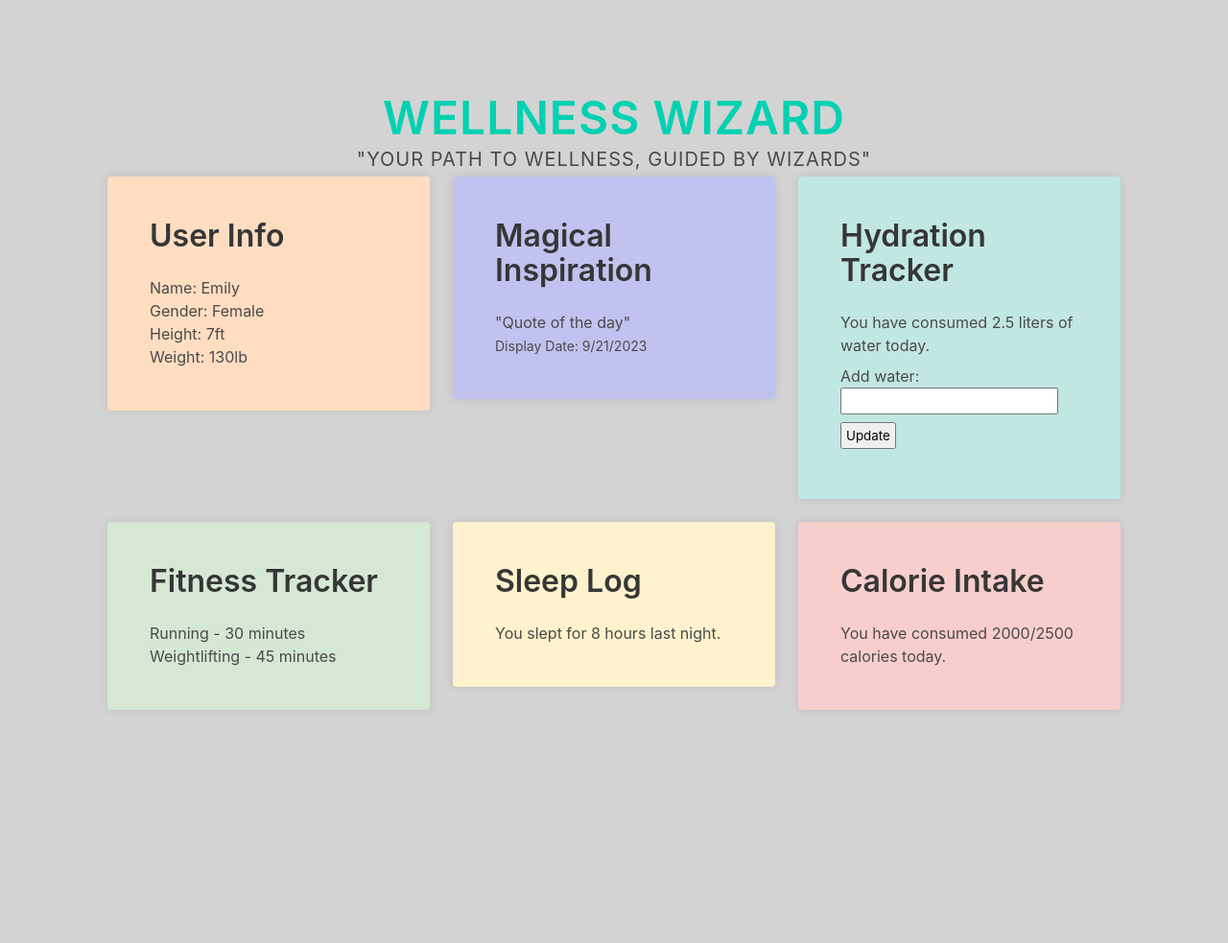
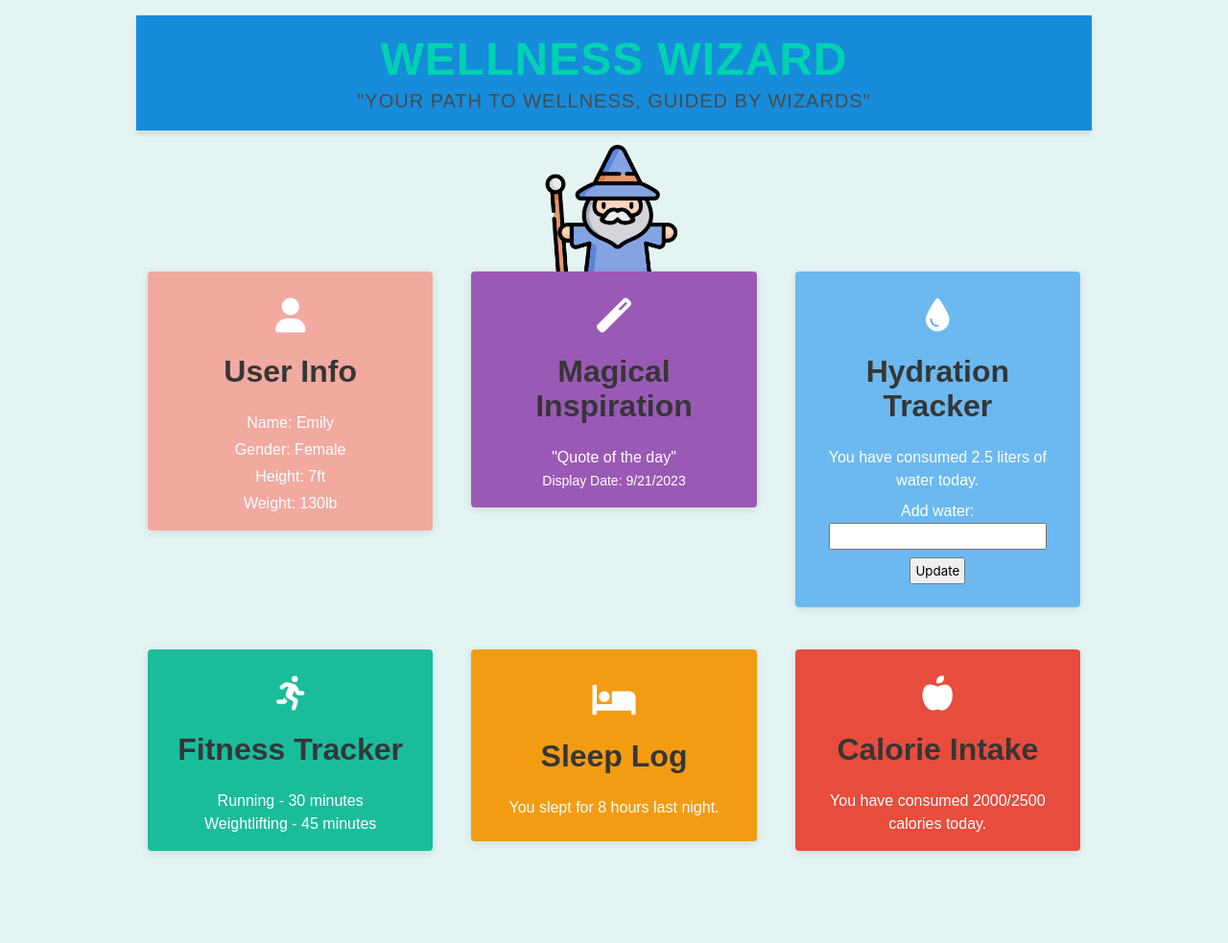
Before and after one commit to JackStendeback/WellnessWizard, a Node server app: page / in a window 1280 px wide. Shown: the whole page at 96% size. Before the commit the page ends 740 px from the top, so only its background shows below. Run offline with Node 20, Linux system fonts and the light colour scheme; some libraries are stand-ins or nearby versions.

Commit message:
creating wizard animations, more css bulma styling, page formatting

```diff
--- a/views/homepage.handlebars
+++ b/views/homepage.handlebars
@@ -1,17 +1,26 @@
 <body>
     <section class="section">
         <div class="container">
-            <header class="heading has-text-centered">
+            <header class="heading">
                 <h1 class="title is-1 has-text-primary">Wellness Wizard</h1>
                 <p class="subtitle has-text-grey-dark">"Your path to wellness, guided by wizards"</p>
             </header>
 
+            <!-- Wizard Icon -->
+            <div class="wizard-container">
+                <img src="images/wizard.png" alt="Wizard Icon" class="wizard">
+            </div>
+
             <div class="columns">
+                <!-- User Info Card -->
                 <div class="column">
-                    <div class="card user-info">
+                    <div class="card user-info" onclick="toggleCardContent(this)">
                         <div class="card-content">
+                            <div class="icon-wrapper">
+                                <span class="icon"><i class="fas fa-user fa-lg"></i></span>
+                            </div>
                             <h2 class="title">User Info</h2>
-                            <ul class="list-none p-0">
+                            <ul class="list-none p-0 content">
                                 <li>Name: Emily</li>
                                 <li>Gender: Female</li>
                                 <li>Height: 7ft</li>
@@ -21,9 +30,13 @@
                     </div>
                 </div>
 
+                <!-- Magical Inspiration Card -->
                 <div class="column">
-                    <div class="card magical-inspiration">
+                    <div class="card magical-inspiration" onclick="toggleCardContent(this)">
                         <div class="card-content">
+                            <div class="icon-wrapper">
+                                <span class="icon"><i class="fas fa-magic fa-lg"></i></span>
+                            </div>
                             <h2 class="title">Magical Inspiration</h2>
                             <h4>"Quote of the day"</h4>
                             <p><small>Display Date: 9/21/2023</small></p>
@@ -31,14 +44,18 @@
                     </div>
                 </div>
 
+                <!-- Hydration Tracker Card -->
                 <div class="column">
-                    <div class="card hydration-tracker">
+                    <div class="card hydration-tracker" onclick="toggleCardContent(this)">
                         <div class="card-content">
+                            <div class="icon-wrapper">
+                                <span class="icon"><i class="fas fa-tint fa-lg"></i></span>
+                            </div>
                             <h2 class="title">Hydration Tracker</h2>
                             <p>You have consumed {{waterConsumption}} liters of water today.</p>
                             <form action="/update-water" method="POST" class="my-2">
                                 <label for="waterAmount" class="block mb-1">Add water:</label>
-                                <input type="number" id="waterAmount" name="waterAmount" min="0" step="0.1" class="block w-full p-1 mb-2 border rounded">
+                                <input type="number" id="waterAmount" name="waterAmount" min="0" step="1" class="block w-full p-1 mb-2 border rounded" onclick="event.stopPropagation();">
                                 <button type="submit" class="block w-full p-1 border rounded bg-blue-500 hover:bg-blue-700 text-white">Update</button>
                             </form>
                         </div>
@@ -47,9 +64,13 @@
             </div>
 
             <div class="columns">
+                <!-- Fitness Tracker Card -->
                 <div class="column">
-                    <div class="card fitness-tracker">
+                    <div class="card fitness-tracker" onclick="toggleCardContent(this)">
                         <div class="card-content">
+                            <div class="icon-wrapper">
+                                <span class="icon"><i class="fas fa-running fa-lg"></i></span>
+                            </div>
                             <h2 class="title">Fitness Tracker</h2>
                             {{#each workouts}}
                             <p>{{this}}</p>
@@ -58,18 +79,26 @@
                     </div>
                 </div>
 
+                <!-- Sleep Log Card -->
                 <div class="column">
-                    <div class="card sleep-log">
+                    <div class="card sleep-log" onclick="toggleCardContent(this)">
                         <div class="card-content">
+                            <div class="icon-wrapper">
+                                <span class="icon"><i class="fas fa-bed fa-lg"></i></span>
+                            </div>
                             <h2 class="title">Sleep Log</h2>
                             <p>You slept for {{totalSleep}} hours last night.</p>
                         </div>
                     </div>
                 </div>
 
+                <!-- Calorie Intake Card -->
                 <div class="column">
-                    <div class="card calorie-intake">
+                    <div class="card calorie-intake" onclick="toggleCardContent(this)">
                         <div class="card-content">
+                            <div class="icon-wrapper">
+                                <span class="icon"><i class="fas fa-apple-alt fa-lg"></i></span>
+                            </div>
                             <h2 class="title">Calorie Intake</h2>
                             <p>You have consumed {{calorieIntake}}/2500 calories today.</p>
                         </div>
@@ -79,106 +108,130 @@
         </div>
     </section>
 
+    <div class="overlay" onclick="toggleOverlay()"></div>
+
     <style>
-        .box {
-            border-radius: 10px;
-            box-shadow: 0px 0px 10px 2px rgba(0,0,0,0.1);
+        body {
+            font-family: 'Arial', sans-serif;
+            overflow-x: hidden;
         }
 
-        .box:hover {
-            transform: scale(1.05);
-            transition: transform 0.3s;
+        .title, .subtitle {
+            display: block;
+            text-align: center;
         }
 
-        .animated {
-            animation-duration: 1s;
+        .heading {
+            height: 120px;
+            text-align: center;
+            line-height: 120px;
         }
 
-        @keyframes fadeIn {
-            from {
-                opacity: 0;
-            }
-            to {
-                opacity: 1;
-            }
+        .container, .section {
+            width: 100%;
+            text-align: center;
         }
 
-        .fadeIn {
-            animation-name: fadeIn;
+        .overlay {
+            position: fixed;
+            top: 0;
+            left: 0;
+            width: 100%;
+            height: 100%;
+            background: rgba(0, 0, 0, 0.5);
+            display: none;
+            z-index: 999;
         }
 
-        @keyframes bounce {
-            0%, 20%, 50%, 80%, 100% {
-                transform: translateY(0);
-            }
-
-            40% {
-                transform: translateY(-20px);
-            }
-
-            60% {
-                transform: translateY(-10px);
-            }
+        .overlay.active {
+            display: block;
         }
 
-        @keyframes rotate {
-            from {
-                transform: rotate(0deg);
-            }
-            to {
-                transform: rotate(360deg);
-            }
+        .card {
+            transition: transform 0.5s ease-in-out, z-index 0.5s ease-in-out;
         }
 
-        .bounce {
-            animation: bounce 2s infinite;
+        .card.active {
+            z-index: 1000;
+            position: fixed;
+            top: 50%;
+            left: 50%;
+            transform: translate(-50%, -50%) scale(2);
         }
 
-        .rotate {
-            animation: rotate 2s linear infinite;
+        .card-content {
+            padding: 1rem;
+            cursor: pointer;
         }
 
-        .box:hover {
-            transform: scale(1.05);
-            transition: transform 0.3s;
+        /* Wellness Wizard card styles */
+.wizard-container {
+    text-align: center;
+    position: relative;
+    height: 150px; /* Adjust the height as needed */
+    margin-bottom: -40px; /* Adjust this negative margin to move it higher */
+    overflow: hidden;
+}
+
+/* Wizard styles */
+.wizard {
+    position: absolute;
+    bottom: 0;
+    left: 50%;
+    transform: translateX(-50%);
+    width: 140px;
+    animation: wizardCycling 15s linear infinite;
+}
+
+/* Animation keyframes for cycling through movements */
+@keyframes wizardCycling {
+    0%, 100% {
+        transform: translateY(0) rotate(0) translateX(-50%);
+    }
+    10% {
+        transform: translateY(-20px) rotate(15deg) translateX(-50%);
+    }
+    20% {
+        transform: translateY(0) rotate(0) translateX(-50%);
+    }
+    30% {
+        transform: translateY(-20px) rotate(-15deg) translateX(-50%);
+    }
+    40% {
+        transform: translateY(0) rotate(0) translateX(-50%);
+    }
+    60% {
+        transform: translateY(0) rotate(0) translateX(-60%);
+    }
+    70% {
+        transform: translateY(0) rotate(0) translateX(-40%);
+    }
+    85% {
+        transform: translateY(-10px) rotate(5deg) translateX(-55%);
+    }
+    95% {
+        transform: translateY(-10px) rotate(-5deg) translateX(-45%);
+    }
+}
+    </style>
+
+   <script src="https://cdnjs.cloudflare.com/ajax/libs/animejs/3.2.1/anime.min.js"></script>
+    <script>
+        document.addEventListener('DOMContentLoaded', function () {
+            // Animation or other JavaScript goes here
+        });
+
+        window.toggleCardContent = function (card) {
+            const overlay = document.querySelector('.overlay');
+            card.classList.toggle('active');
+            overlay.classList.toggle('active');
         }
 
-        button:hover {
-            background-color: #66c2ff; /* Change color as per your preference */
-            transition: background-color 0.3s;
+        window.toggleOverlay = function () {
+            const overlay = document.querySelector('.overlay');
+            const activeCard = document.querySelector('.card.active');
+            overlay.classList.remove('active');
+            if (activeCard) activeCard.classList.remove('active');
         }
-
-        @keyframes glow {
-            0% {
-                box-shadow: 0 0 5px #ff0000, 0 0 25px #ff0000, 0 0 50px #ff0000, 0 0 200px #ff0000;
-            }
-            100% {
-                box-shadow: 0 0 10px #ff0000, 0 0 35px #ff0000, 0 0 75px #ff0000, 0 0 150px #ff0000;
-            }
-        }
-
-        .magical-inspiration:hover {
-            animation: glow 1.5s alternate infinite;
-        }
-
-        .magical-text {
-            font-family: 'Tangerine', cursive;
-            font-size: 2em;
-            text-shadow: 2px 2px 4px #000000;
-        }
-    </style>
-    <script src="https://cdnjs.cloudflare.com/ajax/libs/animejs/3.2.1/anime.min.js"></script>
-    <script>
-        document.addEventListener('DOMContentLoaded', function () {
-            // Anime.js Magic Animations
-            anime({
-                targets: '.box',
-                translateY: 10,
-                direction: 'alternate',
-                loop: true,
-                easing: 'easeInOutQuad',
-                duration: 1000,
-            });
-        });
     </script>
 </body>
--- a/views/layouts/main.handlebars
+++ b/views/layouts/main.handlebars
@@ -3,51 +3,144 @@
 
 <head>
     <meta charset="UTF-8">
+    <title>Wellness Wizard</title>
     <link rel="stylesheet" href="https://cdnjs.cloudflare.com/ajax/libs/bulma/0.9.3/css/bulma.min.css">
-    <title>WellnessWizard</title>
+    <link rel="stylesheet" href="https://cdnjs.cloudflare.com/ajax/libs/font-awesome/6.0.0-beta3/css/all.min.css">
     <style>
         body {
-            background-color: lightgray;
+            font-family: 'Arial', sans-serif;
+            background-color: #e4f4f2;
+            margin: 0;
+            padding: 0;
+            overflow-x: hidden;
         }
 
+       .heading {
+    background-color: #168cdb;
+    color: #ffffff;
+    padding: 20px 0;
+    display: flex;
+    align-items: center;
+    justify-content: center;
+    flex-direction: column;
+    box-shadow: 0px 4px 5px 0px rgba(0, 0, 0, 0.1);
+    margin-top: -80px; /* Adjust this negative margin to move the header higher */
+}
+
+
         .container {
-            max-width: 1000px;
+            width: 100%;
+            max-width: 1200px;
+            margin: 0 auto;
+            padding: 0 15px;
         }
 
-        .header {
-            background-color: #00D1B2;
-            color: white;
-            border-radius: 8px;
-            padding: 10px;
-            margin-bottom: 20px;
+        .columns {
+            display: flex;
+            flex-wrap: wrap; /* Will wrap the .column elements when the container is too small */
+            gap: 16px;
+            margin: 20px 0;
+            justify-content: space-around;
+        }
+
+        .column {
+            flex: 1;
+            min-width: 150px; /* Minimum width of the cards to ensure visibility */
+            box-sizing: border-box;
+        }
+
+        .card {
+            box-shadow: 0px 2px 10px 0px rgba(0, 0, 0, 0.1);
+            transition: all 0.3s ease-in-out;
+            min-height: 200px;
+            width: 100%;
+            box-sizing: border-box;
+            display: flex;
+            flex-direction: column;
+        }
+
+        .card-content {
+            flex-grow: 1;
+            display: flex;
+            flex-direction: column;
+            justify-content: center;
+            padding: 1rem;
+            cursor: pointer;
+            color: #ffffff;
             text-align: center;
         }
 
-        .row {
-            display: flex;
-            justify-content: space-between;
-            margin-bottom: 20px;
-            flex-wrap: wrap;
+        /* Color Coding for different cards */
+        .user-info { background-color: #f1a9a0; }
+        .magical-inspiration { background-color: #9b59b6; }
+        .hydration-tracker { background-color: #6bb9f0; }
+        .fitness-tracker { background-color: #1abc9c; }
+        .sleep-log { background-color: #f39c12; }
+        .calorie-intake { background-color: #e74c3c; }
+
+        .overlay {
+            position: fixed;
+            top: 0;
+            left: 0;
+            width: 100%;
+            height: 100%;
+            background: rgba(0, 0, 0, 0.5);
+            display: none;
+            z-index: 999;
         }
 
-        .card {
-            flex: 0 0 30%;
-            background-color: #e0e0e0;
-            padding: 20px;
-            box-shadow: 0px 0px 10px 0px rgba(0,0,0,0.1);
+        .overlay.active { display: block; }
+
+        /* Icon styles */
+      /* Adjusted styles for circular icons */
+.icon-wrapper {
+    background-color: inherit; /* Use the card's background color */
+    border-radius: 50%;
+    width: 60px; /* Adjusted size */
+    height: 60px; /* Adjusted size */
+    display: flex;
+    align-items: center;
+    justify-content: center;
+    margin: 0 auto 10px; /* Centered and added bottom margin */
+}
+
+/* Adjusted icon size and color */
+.icon {
+    font-size: 1.8rem; /* Adjusted icon size */
+    color: #ffffff; /* Adjusted icon color */
+}
+
+        @media (max-width: 768px) {
+            .column, .icon, .title {
+                font-size: 1.2rem;
+            }
         }
 
-        .card:hover {
-            transform: translateY(-10px);
+        @media (max-width: 576px) {
+            .column, .icon, .title, .heading {
+                font-size: 1rem;
+            }
+            .heading {
+                padding: 1rem 0;
+                line-height: normal;
+            }
         }
 
-    /* Individual card styles */
-        .user-info { background-color: #ffddc1; }
-        .magical-inspiration { background-color: #c2c2f0;}
-        .hydration-tracker { background-color: #c1e7e3;}
-        .fitness-tracker { background-color: #d5e8d4;}
-        .sleep-log { background-color: #fff2cc;}
-        .calorie-intake { background-color: #f8cecc;}
+        @media (max-width: 576px) {
+            .column, .icon, .title, .heading {
+                font-size: 0.8rem; /* Reduced font size for smaller screens */
+            }
+            .heading {
+                padding: 0.8rem 0; /* Reduced padding for smaller screens */
+                line-height: 1.2; /* Adjusted line height for smaller screens */
+            }
+            .card-content {
+                padding: 0.5rem; /* Reduced padding for card content on smaller screens */
+            }
+            .icon-wrapper {
+                padding: 5px; /* Reduced padding around the icon */
+            }
+        }
     </style>
 </head>
 
```
Also changed, not shown: public/images/wizard.png (added).
